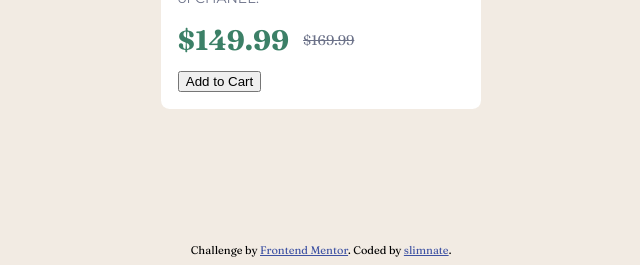
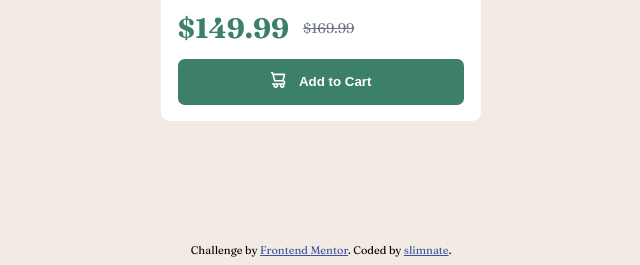
Before and after one commit to slimnate/fem-product-preview, a website built with Vite: page index.html in a window 1280 px wide. Shown: the part 565-830 px from the top of the page, without its empty margins (319-959 px from the left). Built offline with nearby package versions, Linux system fonts and the light colour scheme.

Commit message:
style button

```diff
--- a/style.css
+++ b/style.css
@@ -96,6 +96,24 @@ main {
       }
     }
 
+    button {
+      background-color: var(--darkcyan);
+      color: var(--white);
+      font-weight: 700;
+      border: none;
+      width: 100%;
+      padding: 1em;
+      border-radius: 0.5em;
+      display: flex;
+      align-items: center;
+      justify-content: center;
+    }
+
+    button::before {
+      content: url('/images/icon-cart.svg');
+      padding-right: 1em;
+    }
+
     /* add bottom margin to all subcomponents */
     > :not(:last-child) {
       margin-bottom: 1rem;
```
